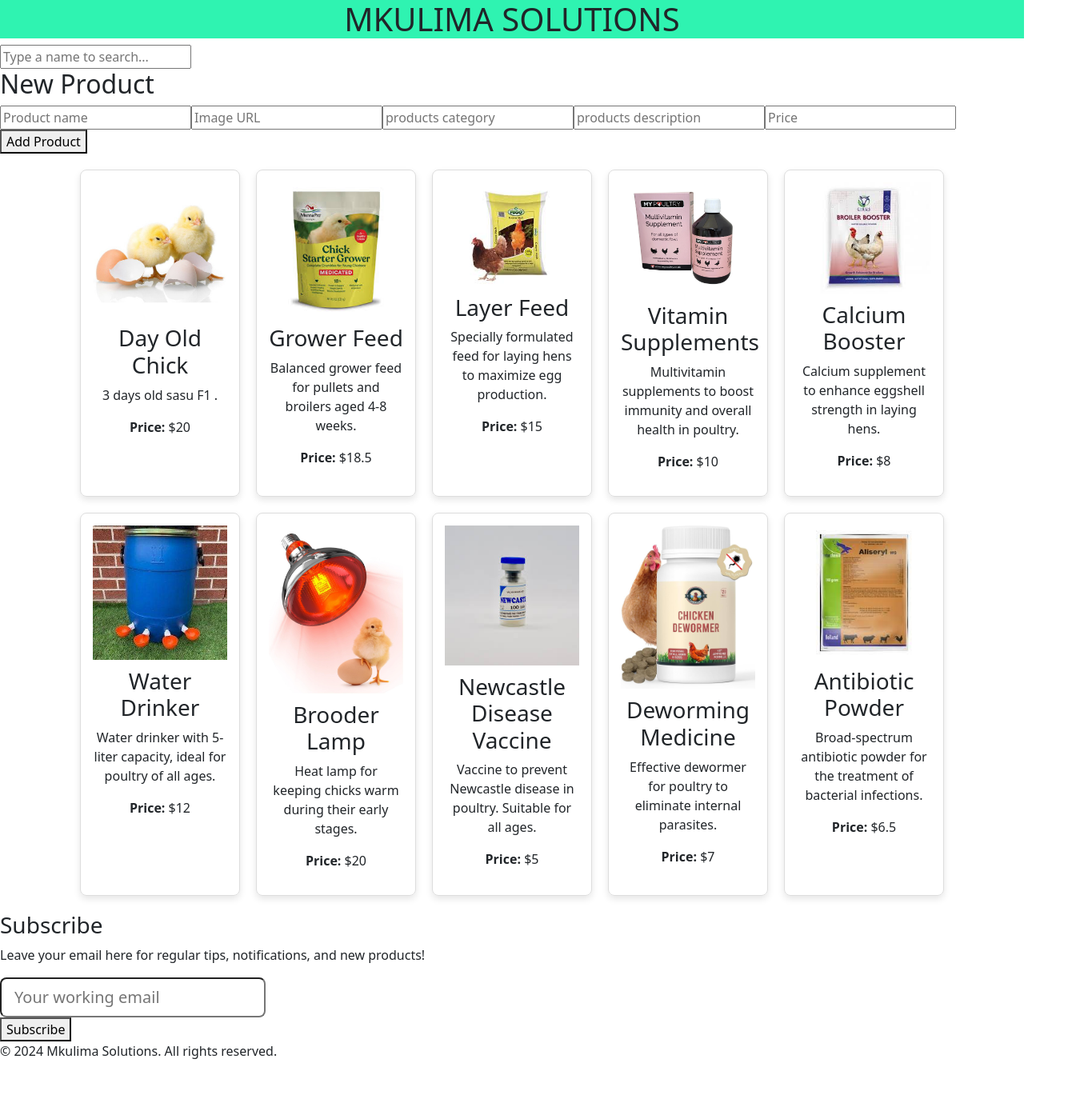
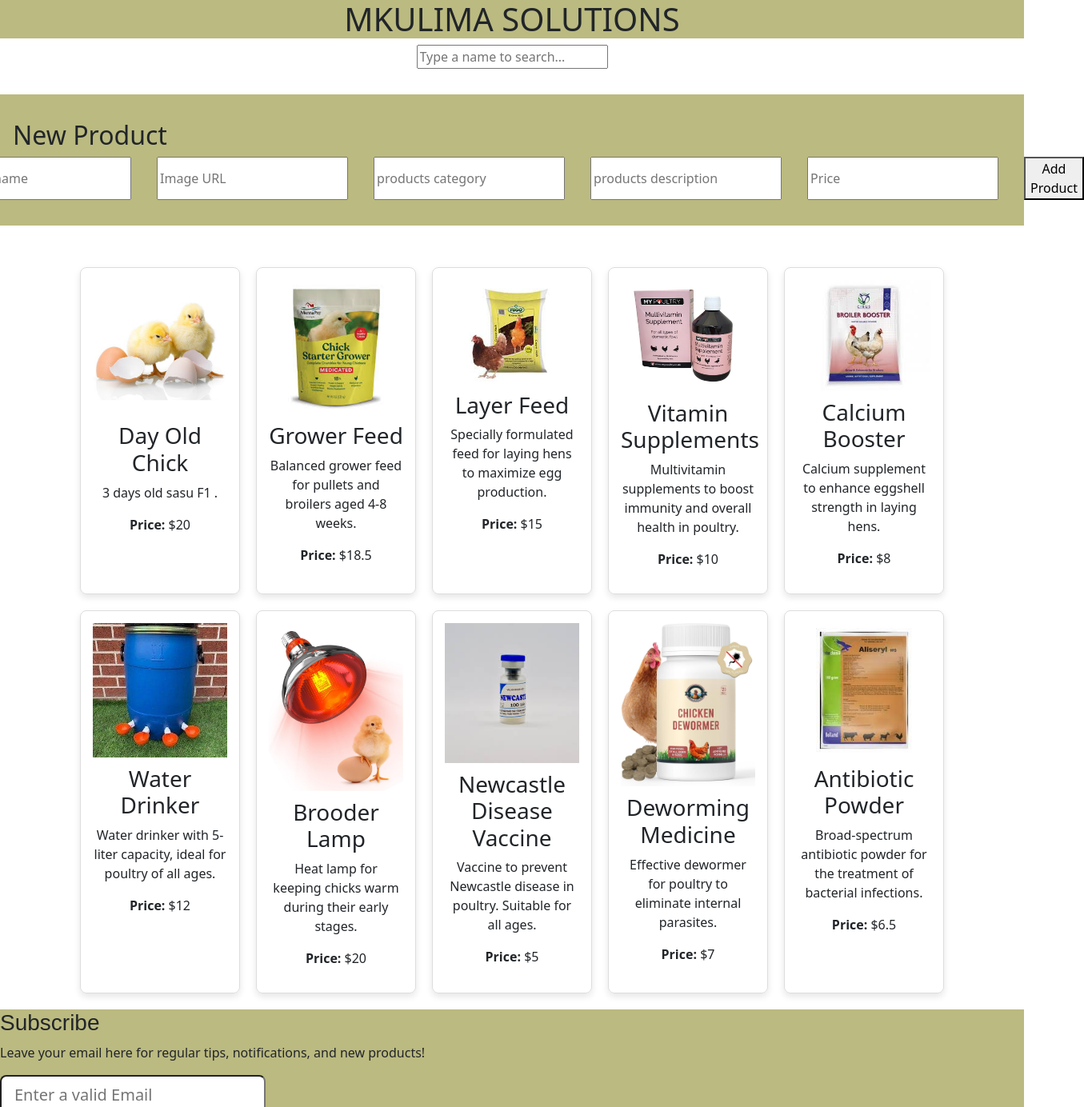
Before and after one commit to JOEL-GAYE/phase-2-project, a React (Create React App) app: page / in a window 1280 px wide. Shown: the top 1384 px of the page at 80% size, 1355 px wide, since content can reach past the window. Before the commit the page ends 1326 px from the top, so only its background shows below. Built offline with nearby package versions, Linux system fonts and the light colour scheme; data requests are answered from the project's data file.

Commit message:
night nurse

```diff
--- a/db.json
+++ b/db.json
@@ -4,7 +4,7 @@
       "id": 1,
       "name": "Day Old Chick",
       "category": "Chicks",
-        "price": 20.0,
+      "price": 20,
       "description": "3 days old sasu F1 .",
       "image": "/images/ndogo.jpg"
     },
@@ -20,7 +20,7 @@
       "id": 3,
       "name": "Layer Feed",
       "category": "Feed",
-        "price": 15.0,
+      "price": 15,
       "description": "Specially formulated feed for laying hens to maximize egg production.",
       "image": "/images/layers.jpeg"
     },
@@ -28,7 +28,7 @@
       "id": 4,
       "name": "Vitamin Supplements",
       "category": "Supplements",
-        "price": 10.0,
+      "price": 10,
       "description": "Multivitamin supplements to boost immunity and overall health in poultry.",
       "image": "/images/vitamin.webp"
     },
@@ -36,7 +36,7 @@
       "id": 5,
       "name": "Calcium Booster",
       "category": "Supplements",
-        "price": 8.0,
+      "price": 8,
       "description": "Calcium supplement to enhance eggshell strength in laying hens.",
       "image": "/images/calcium.jpeg"
     },
@@ -44,15 +44,15 @@
       "id": 6,
       "name": "Water Drinker",
       "category": "Equipment",
-        "price": 12.0,
+      "price": 12,
       "description": "Water drinker with 5-liter capacity, ideal for poultry of all ages.",
       "image": "/images/drinker.jpg"
     },
     {
-        "id":7,
+      "id": 7,
       "name": "Brooder Lamp",
       "category": "Equipment",
-        "price": 20.0,
+      "price": 20,
       "description": "Heat lamp for keeping chicks warm during their early stages.",
       "image": "/images/lamp.jpg"
     },
@@ -60,7 +60,7 @@
       "id": 8,
       "name": "Newcastle Disease Vaccine",
       "category": "Medicines",
-        "price": 5.0,
+      "price": 5,
       "description": "Vaccine to prevent Newcastle disease in poultry. Suitable for all ages.",
       "image": "/images/newcastleVaccine.jpeg"
     },
@@ -68,7 +68,7 @@
       "id": 9,
       "name": "Deworming Medicine",
       "category": "Medicines",
-        "price": 7.0,
+      "price": 7,
       "description": "Effective dewormer for poultry to eliminate internal parasites.",
       "image": "/images/dewormer.jpg"
     },
--- a/src/App.css
+++ b/src/App.css
@@ -23,6 +23,40 @@
 h1{
   display: flex;
   justify-content: center;
-  background-color: rgb(47, 243, 177);
+  background-color: rgba(121, 119, 2, 0.5);
   color: darkgrey;
 }
+.new-product-form{
+
+    padding: 2rem 1rem;
+    margin: 2rem 0;
+    background-color: rgba(121, 119, 2, 0.5);
+  }
+
+  .new-product-form form {
+    display: flex;
+    justify-content: center;
+  }
+
+  .new-product-form input {
+    margin-right: 2rem;
+    flex: 1;
+  }
+
+  .new-product-form button:hover {
+    width: 150px;
+  }
+#footer{
+  display: flex;
+  justify-content: center;
+}
+.searchbar{
+  display: flex;
+  justify-content:center;
+}
+#subscribe{
+  font-family:Arial, Helvetica, sans-serif
+}
+#sub{
+  background-color: rgba(121, 119, 2, 0.5);
+}
--- a/src/components/Footer.js
+++ b/src/components/Footer.js
@@ -1,27 +1,39 @@
-import React from 'react'
+import React from "react";
 
-const Footer = () => {
+
+function Footer() {
   return (
     <>
       <div id="sub">
         <h3 id="subscribe">Subscribe</h3>
-            <p>Leave your email here for regular tips, notifications, and new products!</p>
+        <p>
+          Leave your email here for regular tips, notifications, and new
+          products!
+        </p>
         <form id="subscribeForm">
           <div class="email-form">
             <span class="form-control-wrap">
-                        <input type="email" name="email" id="email" size="20" class="form-groupform-control form-control-lg"
-                            placeholder="Your working email" required/>
-                    </span> <br/>
-                    <button type="submit" class="sub-submit">Subscribe
+              <input
+                type="email"
+                name="email"
+                id="email"
+                size="20"
+                class="form-groupform-control form-control-lg"
+                placeholder="Enter a valid Email"
+                required
+              />
+            </span>{" "}
+            <br />
+            <button type="submit" class="sub-submit" >
+              Subscribe
               <i class="fas fa-chevron-right text-danger"></i>
             </button>
           </div>
         </form>
       </div>
-    <div id='footer'>
-     &copy; 2024 Mkulima Solutions. All rights reserved.
-    </div></>
-  )
+      <div id="footer">&copy; 2024 Mkulima Solutions. All rights reserved.</div>
+    </>
+  );
 }
 
-export default Footer
+export default Footer;
```
Lines whose indentation alone changed are shown as unchanged.
